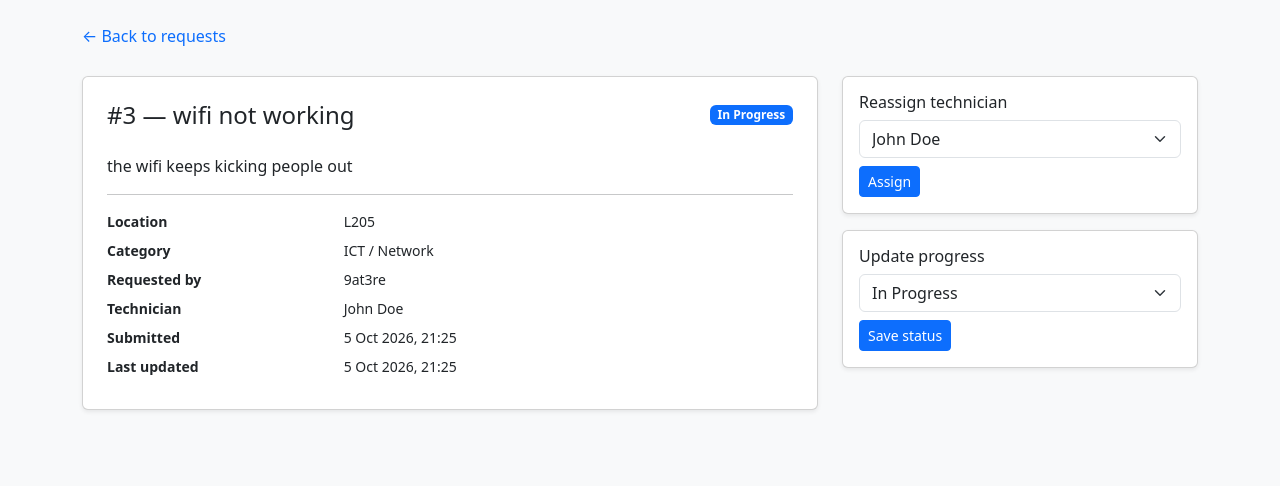
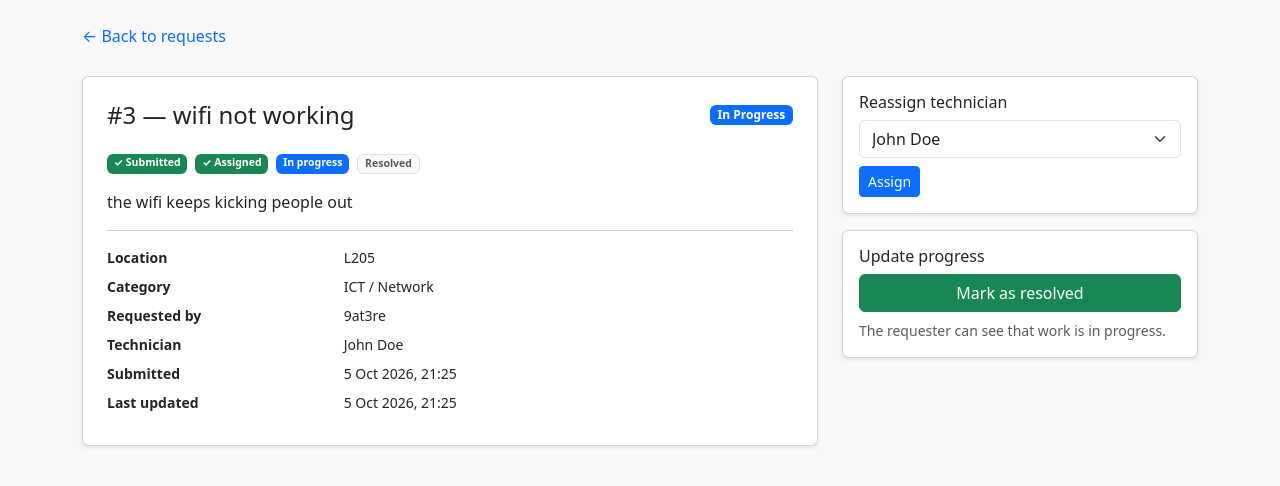
Before and after one commit to Musaaah/campus_maintenance, a Django app: page /tickets/3/ in a window 1280 px wide. Shown: the part 56-542 px from the top of the page. Run offline with Django 5.2, Linux system fonts and the light colour scheme; a user stored in the database is signed in; data comes from the database, SQL or seed files in the repository; both versions use the stored data as it was after the commit.

Commit message:
Enhance ticket detail view with status badges and technician assignment alerts

```diff
--- a/tickets/templates/tickets/ticket_detail.html
+++ b/tickets/templates/tickets/ticket_detail.html
@@ -14,6 +14,14 @@
             {% include "tickets/_priority_badge.html" with priority=ticket.priority label=ticket.get_priority_display %}
           </div>
         </div>
+        {% with s=ticket.status %}
+        <div class="d-flex flex-wrap gap-2 mt-3 small" aria-label="Progress">
+          <span class="badge text-bg-success">&#10003; Submitted</span>
+          <span class="badge {% if s == 'PENDING' %}text-bg-light border text-muted{% elif s == 'ASSIGNED' %}text-bg-primary{% else %}text-bg-success{% endif %}">{% if s == 'IN_PROGRESS' or s == 'RESOLVED' %}&#10003; {% endif %}Assigned</span>
+          <span class="badge {% if s == 'IN_PROGRESS' %}text-bg-primary{% elif s == 'RESOLVED' %}text-bg-success{% else %}text-bg-light border text-muted{% endif %}">{% if s == 'RESOLVED' %}&#10003; {% endif %}In progress</span>
+          <span class="badge {% if s == 'RESOLVED' %}text-bg-success{% else %}text-bg-light border text-muted{% endif %}">{% if s == 'RESOLVED' %}&#10003; {% endif %}Resolved</span>
+        </div>
+        {% endwith %}
         <p class="mt-3">{{ ticket.description|linebreaksbr }}</p>
         <hr>
         <dl class="row mb-0 small">
@@ -37,12 +45,19 @@
     <div class="card shadow-sm mb-3">
       <div class="card-body">
         <h2 class="h6">{% if ticket.assigned_to %}Reassign technician{% else %}Assign technician{% endif %}</h2>
+        {% if assign_form.fields.assigned_to.queryset.exists %}
         <form method="post" action="{% url 'tickets:ticket_assign' ticket.pk %}">
           {% csrf_token %}
           <label for="{{ assign_form.assigned_to.id_for_label }}" class="visually-hidden">Technician</label>
           {{ assign_form.assigned_to }}
           <button type="submit" class="btn btn-primary btn-sm mt-2">Assign</button>
         </form>
+        {% else %}
+        <div class="alert alert-warning small mb-0">
+          No technicians exist yet. <a href="/admin/auth/user/add/">Create a user</a> and add them to the
+          <strong>Technician</strong> group (see <a href="/admin/auth/group/">Groups</a>), then refresh this page.
+        </div>
+        {% endif %}
       </div>
     </div>
     {% endif %}
@@ -51,12 +66,18 @@
     <div class="card shadow-sm mb-3">
       <div class="card-body">
         <h2 class="h6">Update progress</h2>
-        <form method="post" action="{% url 'tickets:ticket_update_status' ticket.pk %}">
+        <form method="post" action="{% url 'tickets:ticket_update_status' ticket.pk %}" class="d-grid gap-2">
           {% csrf_token %}
-          <label for="{{ status_form.status.id_for_label }}" class="visually-hidden">Status</label>
-          {{ status_form.status }}
-          <button type="submit" class="btn btn-primary btn-sm mt-2">Save status</button>
+          {% if ticket.status == 'ASSIGNED' %}
+          <button type="submit" name="status" value="IN_PROGRESS" class="btn btn-primary">Start work (In Progress)</button>
+          {% endif %}
+          <button type="submit" name="status" value="RESOLVED" class="btn btn-success"
+                  onclick="return confirm('Mark this request as resolved?');">Mark as resolved</button>
         </form>
+        <p class="small text-muted mt-2 mb-0">
+          {% if ticket.status == 'ASSIGNED' %}Press &ldquo;Start work&rdquo; when you begin, so the requester can see progress.
+          {% else %}The requester can see that work is in progress.{% endif %}
+        </p>
       </div>
     </div>
     {% endif %}
```
Also changed, not shown: db.sqlite3.
